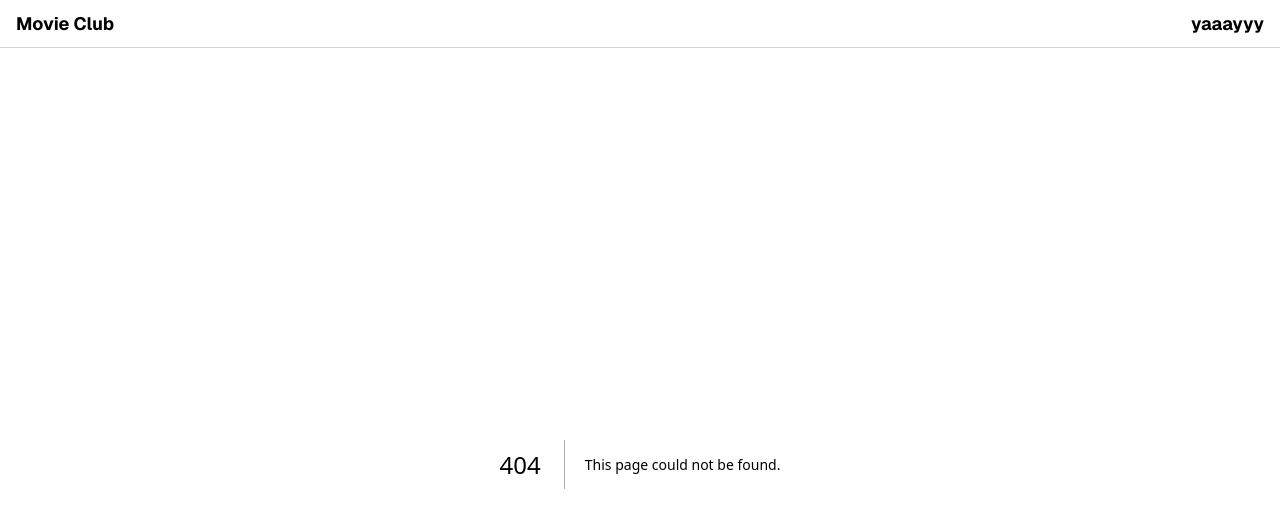
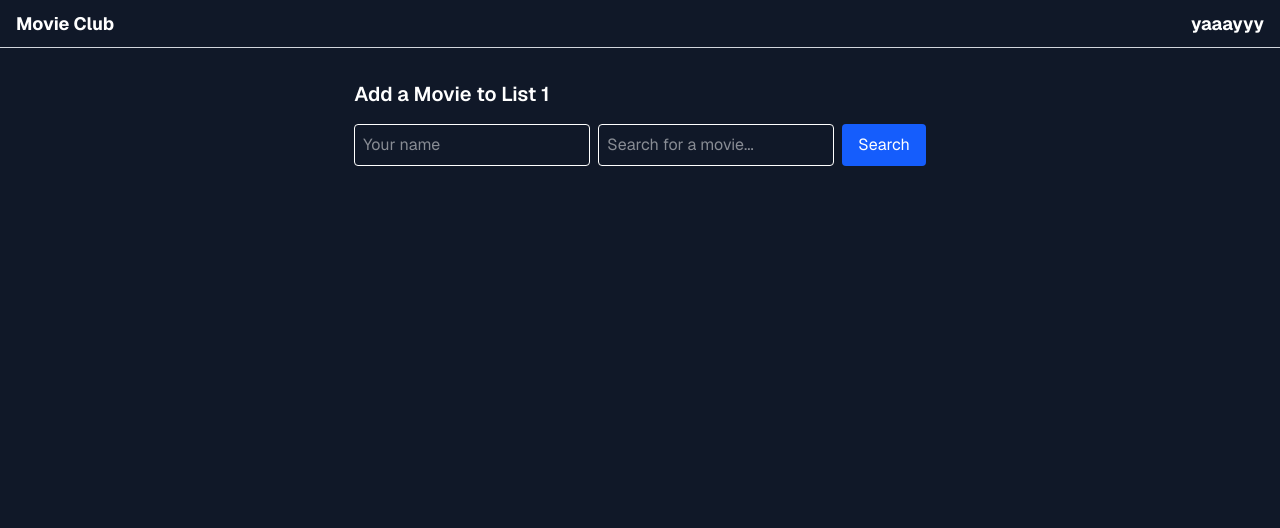
Before and after one commit to dclahan/movieapp, a Next.js app: page /list/1/add in a window 1280 px wide. Before the commit this address had no page. Shown: the top 528 px of the page. Built offline with nearby package versions, Linux system fonts and the light colour scheme.

Commit message:
search and add movie to list

```diff
--- a/src/api/tmdb_calls.tsx
+++ b/src/api/tmdb_calls.tsx
@@ -1,7 +1,7 @@
 
 
 const base_url = "https://api.themoviedb.org/3/";
-const url = "https://api.themoviedb.org/3/discover/movie?sort_by=popularity.desc";
+const trending_url = base_url + "discover/movie?sort_by=popularity.desc";
 const error_base = "Failed to fetch data from ";
 
 async function fetcher(url: string, messageError: string) {
@@ -20,7 +20,7 @@ async function fetcher(url: string, messageError: string) {
 }
 
 export async function getTrendingMovies() {
-  return await fetcher(url, error_base + "trending");
+  return await fetcher(trending_url, error_base + "trending");
 }
 
 export async function searchMovie(query: string, indexPage: number) {
--- /dev/null
+++ b/src/app/list/[listId]/add/AddMovieForm.tsx
@@ -0,0 +1,113 @@
+'use client';
+
+import { useState } from 'react';
+// import type { MovieResult } from '~/api/tmdb_calls'; // you can add a TS interface if you like
+
+interface AddMovieFormProps {
+  listId: string;
+}
+
+const posterBaseUrl = 'https://image.tmdb.org/t/p/w500';
+
+export default function AddMovieForm({ listId }: AddMovieFormProps) {
+  const [name, setName] = useState('');
+  const [query, setQuery] = useState('');
+  const [results, setResults] = useState<any[]>([]);
+  const [loadingSearch, setLoadingSearch] = useState(false);
+  const [addingMovieId, setAddingMovieId] = useState<number | null>(null);
+  const [error, setError] = useState('');
+  const [successMsg, setSuccessMsg] = useState('');
+
+  const handleSearch = async (e: React.FormEvent) => {
+    e.preventDefault();
+    if (!query.trim()) return;
+    setLoadingSearch(true);
+    setError('');
+    try {
+      const res = await fetch(`/list/api/search-movie?query=${encodeURIComponent(query)}`);
+      if (!res.ok) throw new Error((await res.json()).error || 'Search failed');
+      const data = await res.json();
+      setResults(data.results ?? []);
+    } catch (err: any) {
+      setError(err.message);
+    } finally {
+      setLoadingSearch(false);
+    }
+  };
+
+  const handleAdd = async (movieId: number) => {
+    setAddingMovieId(movieId);
+    setError('');
+    try {
+      const res = await fetch('/list/api/add-movie', {
+        method: 'POST',
+        headers: { 'Content-Type': 'application/json' },
+        body: JSON.stringify({ listId, userNm: name, movieId }),
+      });
+      if (!res.ok) throw new Error((await res.json()).error || 'Add failed');
+      setSuccessMsg('Movie added successfully!');
+    } catch (err: any) {
+      setError(err.message);
+    } finally {
+      setAddingMovieId(null);
+    }
+  };
+
+  return (
+    <div className="p-4 max-w-3xl mx-auto">
+      <h2 className="text-xl font-semibold mb-4">Add a Movie to List {listId}</h2>
+
+      <form onSubmit={handleSearch} className="flex flex-col sm:flex-row gap-2 mb-4">
+        <input
+          type="text"
+          placeholder="Your name"
+          value={name}
+          onChange={(e) => setName(e.target.value)}
+          className="border rounded p-2 flex-1"
+        />
+        <input
+          type="text"
+          placeholder="Search for a movie..."
+          value={query}
+          onChange={(e) => setQuery(e.target.value)}
+          className="border rounded p-2 flex-1"
+        />
+        <button
+          type="submit"
+          className={`bg-blue-600 text-white px-4 py-2 rounded disabled:opacity-50`}
+          disabled={loadingSearch}
+        >
+          {loadingSearch ? 'Searching…' : 'Search'}
+        </button>
+      </form>
+
+      {error && <p className="text-red-600 mb-2">{error}</p>}
+      {successMsg && <p className="text-green-600 mb-2">{successMsg}</p>}
+
+      {loadingSearch ? (
+        <p className="text-gray-500">Loading results…</p>
+      ) : (
+        <div className="grid grid-cols-1 sm:grid-cols-2 lg:grid-cols-3 gap-4">
+          {results.map((movie: any) => (
+            <div key={movie.id} className="border rounded p-2 flex flex-col items-center">
+              <img
+                src={`${posterBaseUrl}${movie.poster_path}`}
+                alt={movie.title}
+                className="w-32 h-auto mb-2"
+              />
+              <h3 className="font-semibold">{movie.title}</h3>
+              {movie.release_date && <p>({movie.release_date.substring(0, 4)})</p>}
+              <button
+                onClick={() => handleAdd(movie.id)}
+                disabled={addingMovieId === movie.id}
+                className={`mt-2 bg-green-600 text-white px-3 py-1 rounded disabled:opacity-50`}
+              >
+                {addingMovieId === movie.id ? 'Adding…' : 'Add'}
+              </button>
+            </div>
+          ))}
+        </div>
+      )}
+    </div>
+  );
+}
--- /dev/null
+++ b/src/app/list/[listId]/add/page.tsx
@@ -0,0 +1,7 @@
+import AddMovieForm from './AddMovieForm';
+
+export default function Page({ params }: { params: { listId: string } }) {
+  return <AddMovieForm listId={params.listId} />;
+}
+
+// need something to fix the error "Error: Route "/list/[listId]/add" used `params.listId`. `params` should be awaited before using its properties."
--- /dev/null
+++ b/src/app/list/api/add-movie/route.tsx
@@ -0,0 +1,41 @@
+import { db } from '~/server/db';
+import { movie_tables } from '~/server/db/schema';
+import { getDetailsMovie } from '~/api/tmdb_calls';
+import { sql, and, eq } from 'drizzle-orm';
+
+export async function POST(request: Request) {
+  const { listId, userNm, movieId } = await request.json();
+
+  if (!listId || !userNm || !movieId) {
+    return new Response(JSON.stringify({ error: 'Missing data' }), { status: 400 });
+  }
+
+  // Optional: limit to 2 movies per user per list
+//   const existingCount = await db
+//     .select({ count: sql`COUNT(*)` })
+//     .from(movie_tables)
+//     .where(and(eq(movie_tables.listId, Number(listId)), eq(movie_tables.userNm, userNm)));
+
+//   if (existingCount[0].count >= 2) {
+//     return new Response(JSON.stringify({ error: 'You can only add up to 2 movies per list' }), { status: 400 });
+//   }
+
+  try {
+    const details = await getDetailsMovie(movieId);
+    const { title, overview, poster_path, release_date } = details;
+
+    await db.insert(movie_tables).values({
+      listId: Number(listId),
+      userNm,
+      movieId,
+      movieTitle: title,
+      movieOverview: overview,
+      moviePosterPath: poster_path,
+      movieReleaseDate: release_date,
+    });
+
+    return new Response(JSON.stringify({ success: true }), { status: 200 });
+  } catch (err) {
+    return new Response(JSON.stringify({ error: err instanceof Error ? err.message : 'Unknown error' }), { status: 500 });
+  }
+}
--- /dev/null
+++ b/src/app/list/api/search-movie/route.tsx
@@ -0,0 +1,17 @@
+import { searchMovie } from '~/api/tmdb_calls';
+
+export async function GET(request: Request) {
+  const url = new URL(request.url);
+  const query = url.searchParams.get('query');
+
+  if (!query) {
+    return new Response(JSON.stringify({ error: 'Missing query' }), { status: 400 });
+  }
+
+  try {
+    const data = await searchMovie(query, 1); // page 1
+    return new Response(JSON.stringify(data), { status: 200 });
+  } catch (err) {
+    return new Response(JSON.stringify({ error: err instanceof Error ? err.message : 'Unknown error' }), { status: 500 });
+  }
+}
--- a/src/app/page.tsx
+++ b/src/app/page.tsx
@@ -88,8 +88,6 @@ async function ThisWeeksMovie() {
 
 
 export default async function HomePage() {
-  const tst_movietable = await db.select().from(movie_tables);
-  console.log("Test movie table from Drizzle ORM:", tst_movietable);
   return (
     <main className="">
         <ThisWeeksMovie />
```
Also changed, not shown: 2 other files (tests, documents, lock files or other folders).
